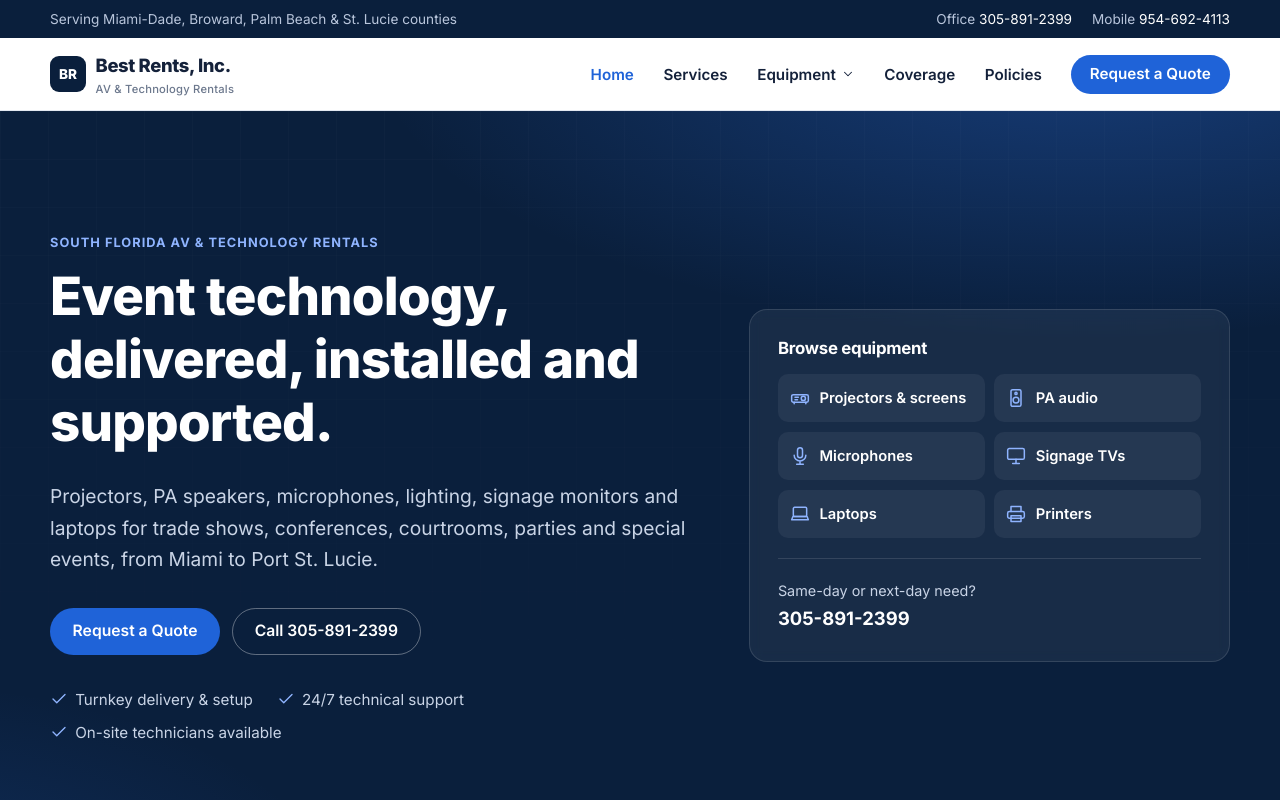
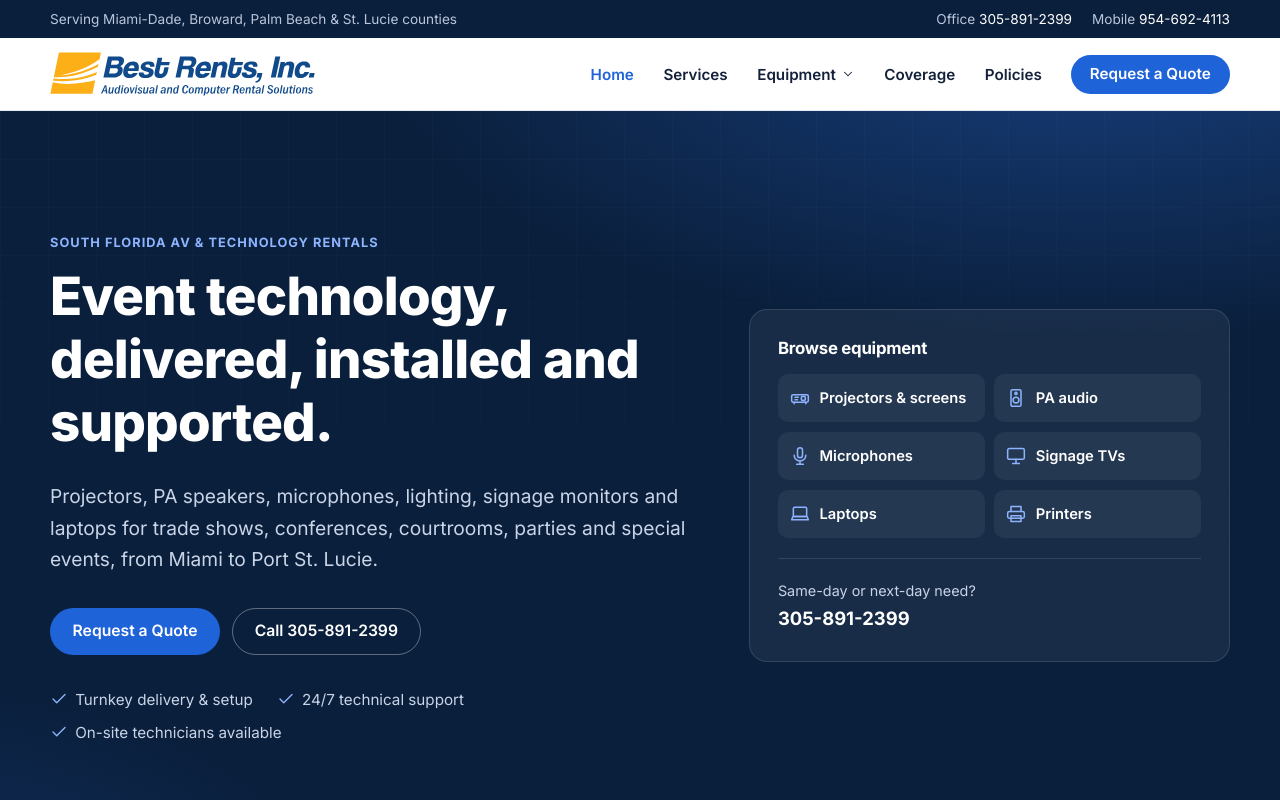
Before and after one commit to pjsen/best-rents, a plain HTML site: page index.html in a window 1280 px wide. Shown: the top 800 px of the page. Drawn offline with Linux system fonts and the light colour scheme.

Commit message:
Add Best Rents logo to the site header
Replaces the BR placeholder badge and text in the header on every page
with the company logo (assets/images/bestrents-logo.svg). Footer is unchanged.

Co-Authored-By: Claude Opus 5.5 <noreply@anthropic.com>
Claude-Session: https://claude.ai/code/session_01Ww15a1i738RKpdWAVzGATV

```diff
--- a/assets/css/style.css
+++ b/assets/css/style.css
@@ -100,6 +100,8 @@ ul { padding-left: 1.2em; }
   width: 36px; height: 36px; border-radius: 9px; background: var(--navy-900); color: #fff;
   display: grid; place-items: center; font-size: .85rem; font-weight: 800; letter-spacing: 0;
 }
+.brand-logo { display: block; height: 44px; width: auto; max-width: 100%; }
+@media (max-width: 400px) { .brand-logo { height: 36px; } }
 .brand small { display: block; font-size: .7rem; font-weight: 500; color: var(--muted); letter-spacing: .02em; }
 
 .nav { display: flex; align-items: center; gap: .25rem; }
--- a/index.html
+++ b/index.html
@@ -22,7 +22,7 @@
   <div><span>Office <a href="tel:+13058912399">305-891-2399</a></span><span class="hide-sm">Mobile <a href="tel:+19546924113">954-692-4113</a></span></div>
 </div></div>
 <header class="site-header"><div class="container">
-  <a class="brand" href="./" aria-label="Best Rents, Inc. home"><span class="brand-mark">BR</span><span>Best Rents, Inc.<small>AV &amp; Technology Rentals</small></span></a>
+  <a class="brand" href="./" aria-label="Best Rents, Inc. home"><img class="brand-logo" src="assets/images/bestrents-logo.svg" alt="Best Rents, Inc. – Audiovisual and Computer Rental Solutions" width="265" height="44"></a>
   <button class="menu-toggle" aria-label="Open menu" aria-expanded="false"><svg viewBox="0 0 24 24" fill="none" stroke="currentColor" stroke-width="1.8" stroke-linecap="round" stroke-linejoin="round" aria-hidden="true"><path d="M3 6h18M3 12h18M3 18h18"/></svg></button>
   <nav class="nav" aria-label="Main">
     <a href="./" aria-current="page">Home</a>
```
Also changed, not shown: 404.html (+1 -1 lines), av-rental-policies.html (+1 -1 lines), av-rental-request.html (+1 -1 lines), av-rental-services.html (+1 -1 lines), av-rental.html (+1 -1 lines), av-service-coverage.html (+1 -1 lines), laptop-rental.html (+1 -1 lines), monitor-tv-rental.html (+1 -1 lines), printer-rental.html (+1 -1 lines), assets/images/bestrents-logo.svg (added).
